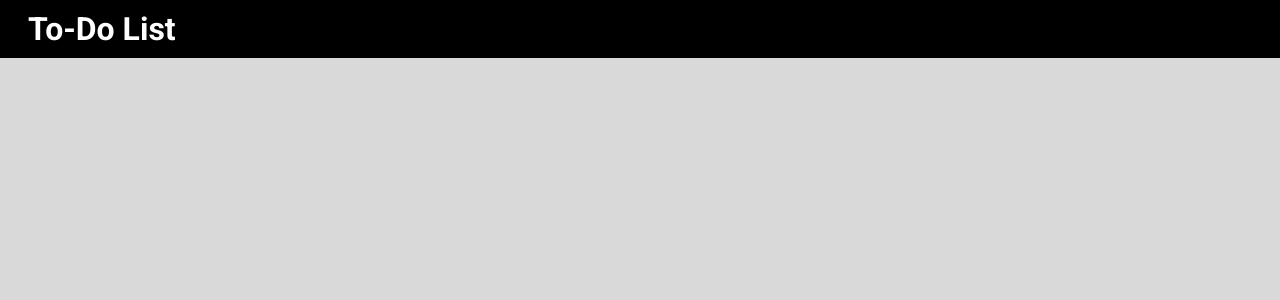
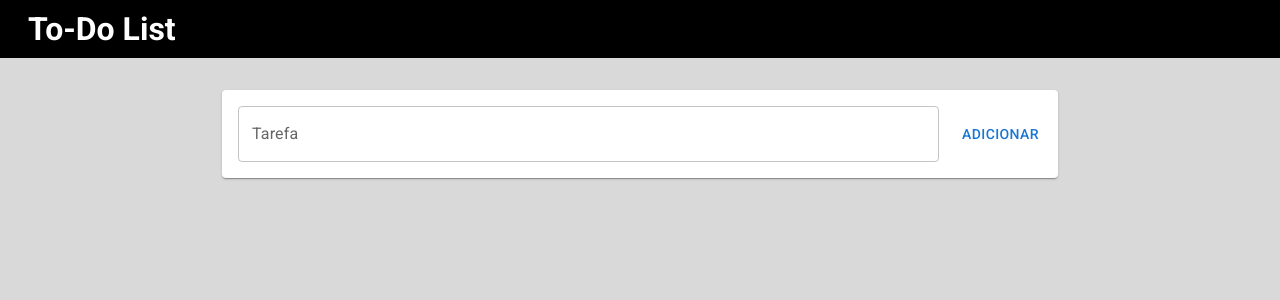
Before and after one commit to thainarapenha/To-Do-List, a React (Vite) app: page / in a window 1280 px wide. Shown: the top 300 px of the page. Built offline with nearby package versions, Linux system fonts and the light colour scheme.

Commit message:
feat: adicionando component de add tarefa

```diff
--- a/package.json
+++ b/package.json
@@ -9,6 +9,9 @@
     "preview": "vite preview"
   },
   "dependencies": {
+    "@emotion/react": "^11.10.5",
+    "@emotion/styled": "^11.10.5",
+    "@mui/material": "^5.11.6",
     "react": "^18.2.0",
     "react-dom": "^18.2.0"
   },
--- a/src/App.tsx
+++ b/src/App.tsx
@@ -1,10 +1,13 @@
-// import './App.css'
 import "./styles/global.scss";
 import { HeaderComponent } from './components/Header/Header';
+import { FormsComponent } from "./components/Forms/Forms";
 
 function App() {
   return (
-    <HeaderComponent/>
+    <div>
+      <HeaderComponent/>
+      <FormsComponent/>
+    </div>
   );
 }
 
--- /dev/null
+++ b/src/components/Forms/Forms.tsx
@@ -0,0 +1,18 @@
+import { memo } from "react";
+import { Button, Container, TextField } from '@mui/material';
+import Paper from "@mui/material/Paper";
+
+export function FormsComponent() {
+  return (
+    <Container maxWidth="md" style={{padding: "2em"}}>
+      <Paper style={{padding: "1em"}}>
+        <div style={{display: "flex", justifyContent: "space-between"}}>
+          <TextField id="outlined-basic" label="Tarefa" variant="outlined" fullWidth/>
+          <Button variant="text" style={{marginLeft: "20px"}}>Adicionar</Button>
+        </div>
+      </Paper>
+    </Container>
+  );
+}
+
+export const Forms = memo(FormsComponent);
```
Also changed, not shown: 1 other file (tests, documents, lock files or other folders).
